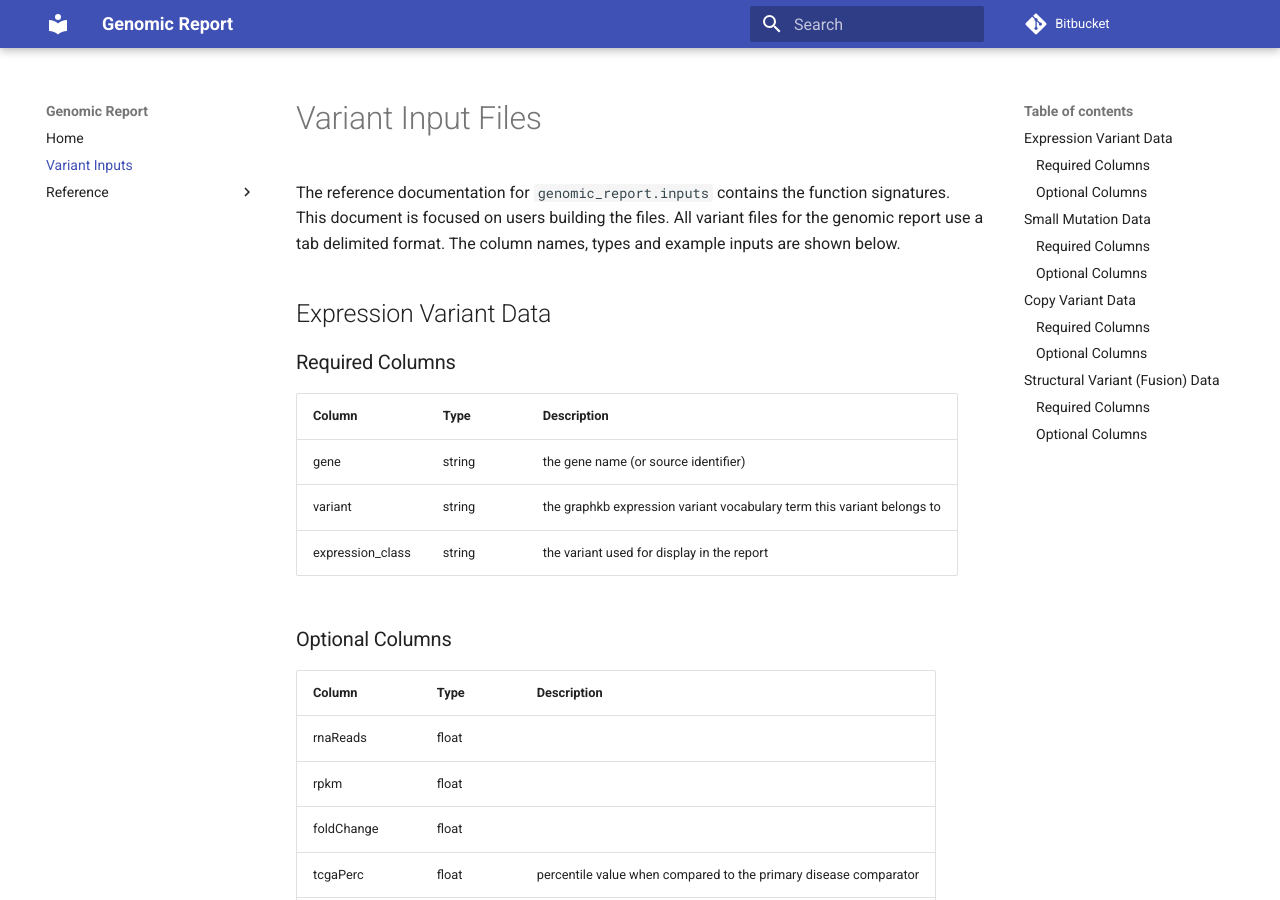
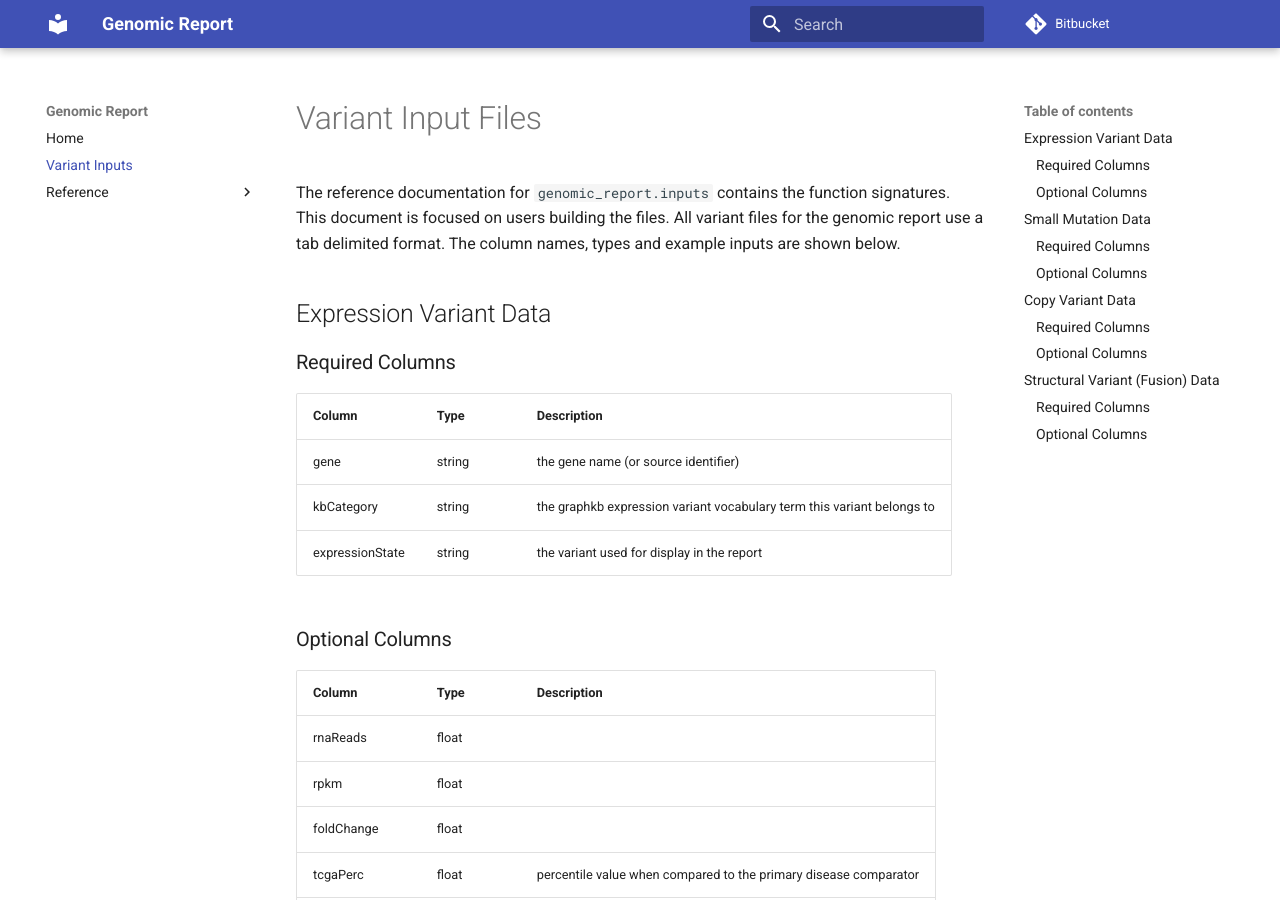
Before and after one commit to bcgsc/pori_ipr_python, an MkDocs documentation site: the page built from docs/variant_inputs.md, in a window 1280 px wide and 900 px high. Built offline with MkDocs 1.6.1 and Material for MkDocs 9.7.7, drawn with Linux system fonts in a browser that asks for light colours.

```diff
--- a/docs/variant_inputs.md
+++ b/docs/variant_inputs.md
@@ -8,11 +8,11 @@ use a tab delimited format. The column names, types and example inputs are shown
 
 ### Required Columns
 
-| Column           | Type   | Description                                                            |
-| ---------------- | ------ | ---------------------------------------------------------------------- |
-| gene             | string | the gene name (or source identifier)                                   |
-| variant          | string | the graphkb expression variant vocabulary term this variant belongs to |
-| expression_class | string | the variant used for display in the report                             |
+| Column          | Type   | Description                                                            |
+| --------------- | ------ | ---------------------------------------------------------------------- |
+| gene            | string | the gene name (or source identifier)                                   |
+| kbCategory      | string | the graphkb expression variant vocabulary term this variant belongs to |
+| expressionState | string | the variant used for display in the report                             |
 
 
 ### Optional Columns
@@ -77,10 +77,10 @@ Small mutations are composed of indels and single nucleotide variants.
 
 ### Required Columns
 
-| Column  | Type   | Example | Description                                                      |
-| ------- | ------ | ------- | ---------------------------------------------------------------- |
-| gene    | string | KRAS    | the gene name                                                    |
-| variant | string |         | the graphkb copy variant vocabulary term this variant belongs to |
+| Column     | Type   | Example | Description                                                      |
+| ---------- | ------ | ------- | ---------------------------------------------------------------- |
+| gene       | string | KRAS    | the gene name                                                    |
+| kbCategory | string |         | the graphkb copy variant vocabulary term this variant belongs to |
 
 
 ### Optional Columns
```
Also changed, not shown: 1 other file.
